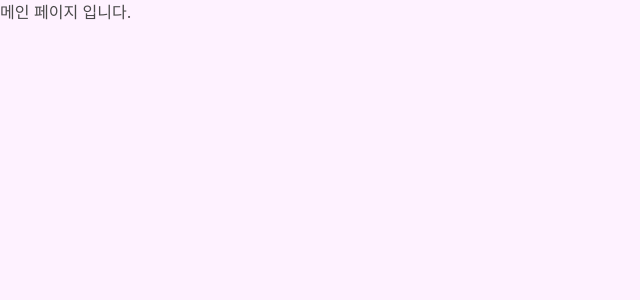
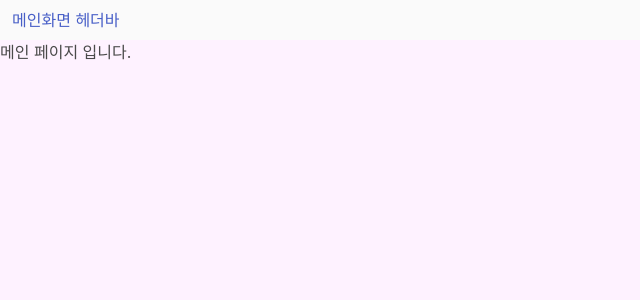
Before and after one commit to WCDI-DGHG/movie_search, a React (Create React App) app in the folder movie_search/: page / in a window 1280 px wide. Shown: the top 300 px of the page, without its empty margins (0-640 px from the left). Built offline with nearby package versions, Linux system fonts and the light colour scheme.

Commit message:
feat: 헤더바 컴포넌트

```diff
--- a/movie_search/src/App.js
+++ b/movie_search/src/App.js
@@ -3,9 +3,12 @@
 import { HomePage, SearchPage } from './pages';
 import { Route, Routes } from 'react-router-dom';
 
+import HeaderBar from './components/HeaderBar';
+
 function App() {
   return (
     <div className="App">
+      <HeaderBar></HeaderBar>
       <Routes>
         <Route path="/" element={<HomePage />} />
         <Route path="/search" element={<SearchPage />}></Route>
--- /dev/null
+++ b/movie_search/src/components/HeaderBar.js
@@ -0,0 +1,21 @@
+import styled from '@emotion/styled';
+
+const HeaderBar = () => {
+  return (
+    <div>
+      <Wrapper>
+        <a className="navbar-item" href="/">
+          메인화면 헤더바
+        </a>
+      </Wrapper>
+    </div>
+  );
+};
+
+export default HeaderBar;
+
+const Wrapper = styled.div`
+  background: #e4ccff;
+  color: white;
+  text-align: center;
+`;
```
